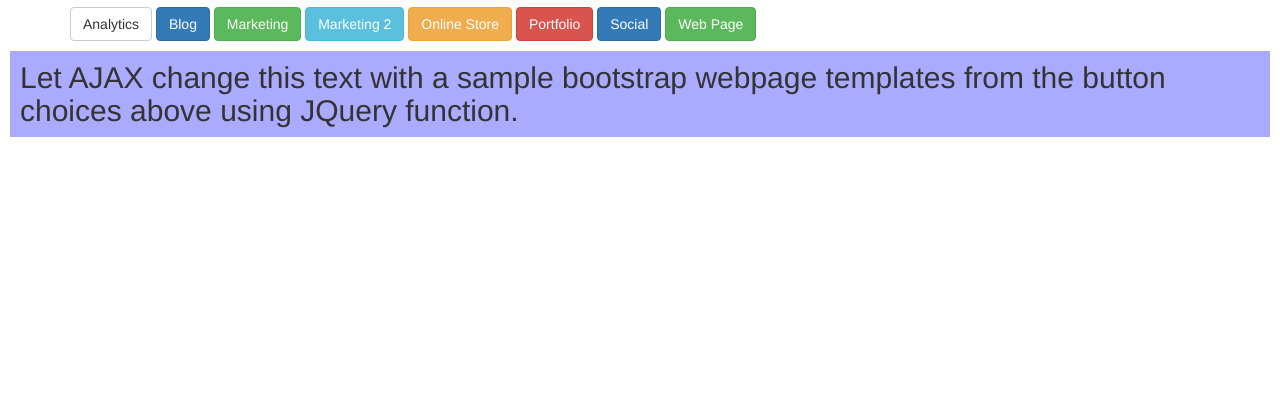
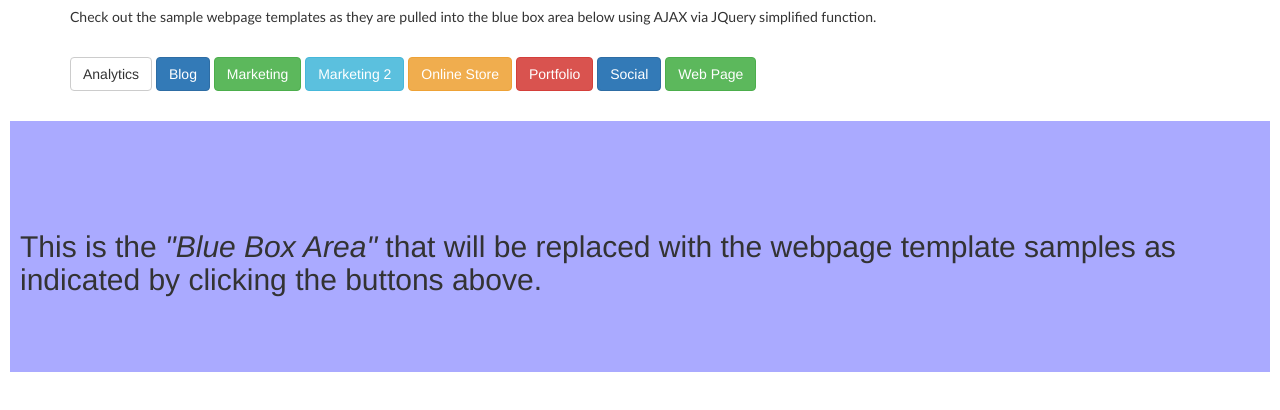
Before and after one commit to JonasDevR/MyWebsite, a plain HTML site: page index.html in a window 1280 px wide. Shown: the part 384-794 px from the top of the page. Drawn offline with nearby package versions, Linux system fonts and the light colour scheme.

Commit message:
Adjusted Website Template Buttons
Added a description blurb to the website template buttons.  Also fixed
the spacing between the templates and buttons.

```diff
--- a/index.html
+++ b/index.html
@@ -257,6 +257,7 @@ $(document).ready(function(){
 
 <div class="container">
 <h2>Click on the buttons below to see sample webpage templates.</h2>
+<p>Check out the sample webpage templates as they are pulled into the blue box area below using AJAX via JQuery simplified function.</p><br/>
 <button id="tmp_analytics" class="btn btn-default">Analytics</button>
 <button id="tmp_blog" class="btn btn-primary">Blog</button>
 <button id="tmp_marketing" class="btn btn-success">Marketing</button>
@@ -266,9 +267,8 @@ $(document).ready(function(){
 <button id="tmp_social" class="btn btn-primary">Social</button>
 <button id="tmp_webpage" class="btn btn-success">Web Page</button>
 </div>
-
-<div id="demo"><h2 style="margin: 10px 10px; padding: 10px 10px; background-color: #AAF;">Let AJAX change this text with a sample bootstrap webpage templates from the button choices above using JQuery function.</h2></div>
-
+<br/>
+<div id="demo"><h2 style="margin: 10px 10px; padding: 10px 10px; background-color: #AAF;"><br/><br/><br/>This is the <em>"Blue Box Area"</em> that will be replaced with the webpage template samples as indicated by clicking the buttons above.<br/><br/><br/></h2></div>
 
 </body>
 </html>
```
